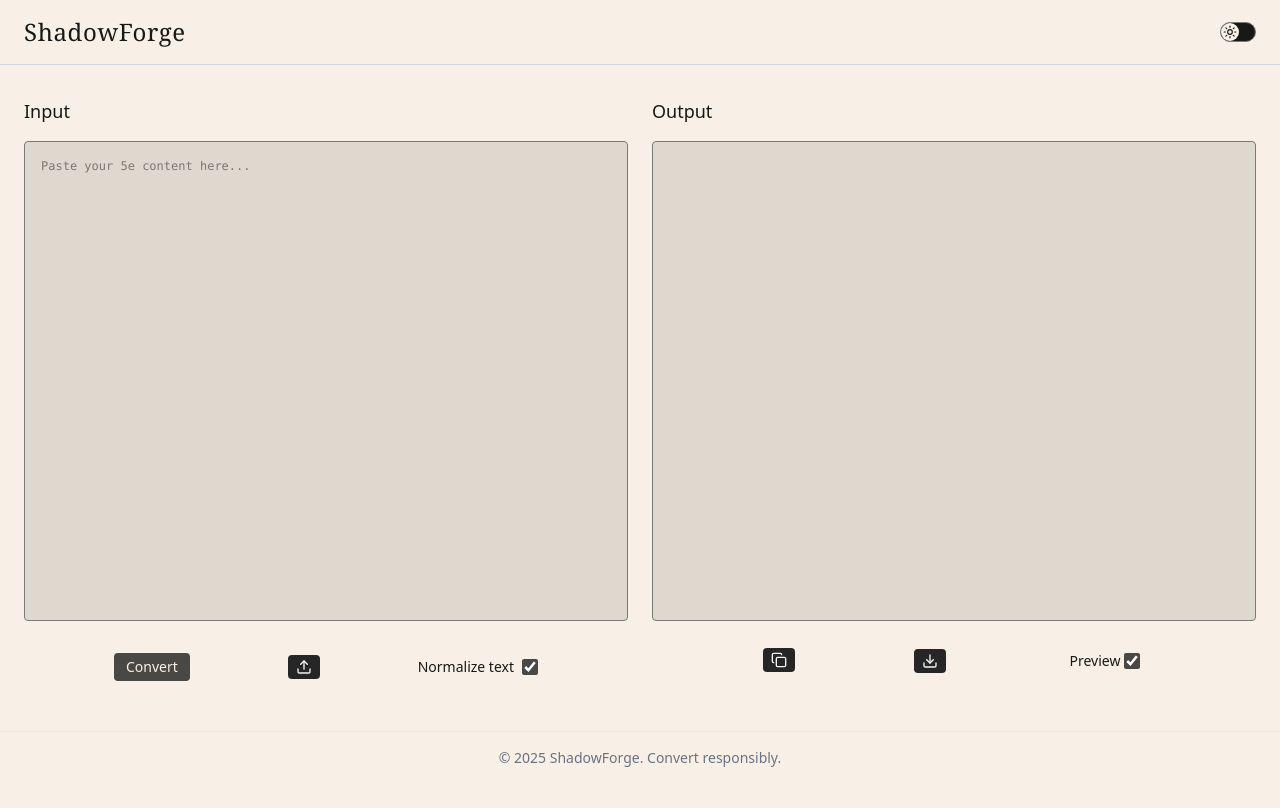
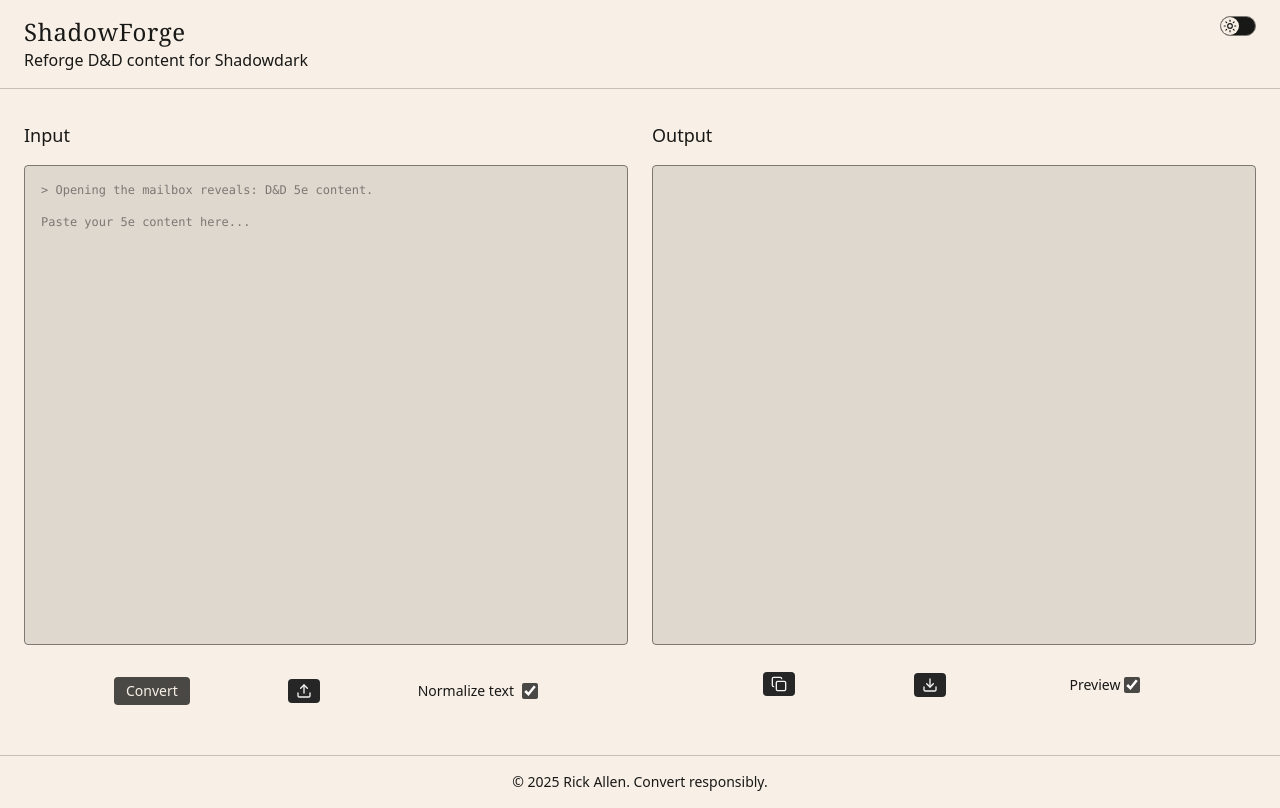
Before and after one commit to rickboot/ShadowForge, a Next.js app: page / in a window 1280 px wide. Built offline with nearby package versions, Linux system fonts and the light colour scheme.

Commit message:
add screenshot to readme

```diff
--- a/components/ShadowForgeLayout.tsx
+++ b/components/ShadowForgeLayout.tsx
@@ -58,8 +58,16 @@
         color: 'var(--foreground)',
       }}
     >
-      <header className="flex items-center justify-between border-b border-gray-300 px-6 py-4 dark:border-gray-700">
-        <h1 className="font-serif text-2xl tracking-wide">ShadowForge</h1>
+      <header
+        className="flex items-start justify-between border-b px-6 py-4"
+        style={{
+          borderColor: 'var(--border)',
+        }}
+      >
+        <div>
+          <h1 className="font-serif text-2xl tracking-wide">ShadowForge</h1>
+          <h2>Reforge D&D content for Shadowdark</h2>
+        </div>
         <ToggleTheme toggleTheme={toggleTheme} theme={theme} />
       </header>
 
@@ -69,7 +77,9 @@
           <h2 className="text-lg font-medium">Input</h2>
           <textarea
             className="h-120 w-full resize-none rounded border border-gray-300 p-4 font-mono text-xs"
-            placeholder="Paste your 5e content here..."
+            placeholder={`> Opening the mailbox reveals: D&D 5e content.
+
+Paste your 5e content here...`}
             value={input}
             onChange={(e) => setInput(e.target.value)}
             style={{
@@ -151,8 +161,13 @@
         </section>
       </main>
 
-      <footer className="border-t border-gray-200 py-4 text-center text-sm text-gray-500 dark:border-gray-700 dark:text-gray-400">
-        &copy; 2025 ShadowForge. Convert responsibly.
+      <footer
+        className="border-t py-4 text-center text-sm"
+        style={{
+          borderColor: 'var(--border)',
+        }}
+      >
+        &copy; 2025 Rick Allen. Convert responsibly.
       </footer>
     </div>
   );
```
Also changed, not shown: assets/sf-screenshot.png (added), 1 other file (tests, documents, lock files or other folders).
